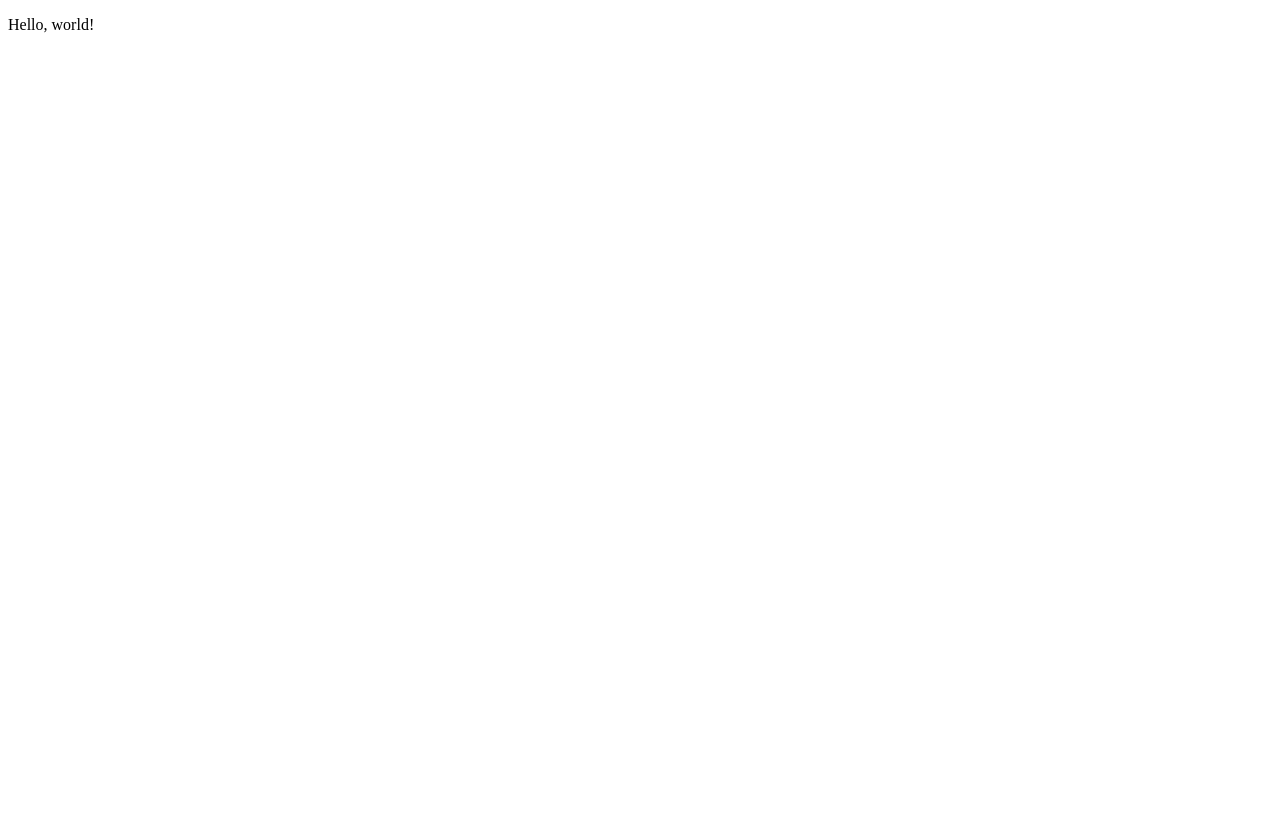
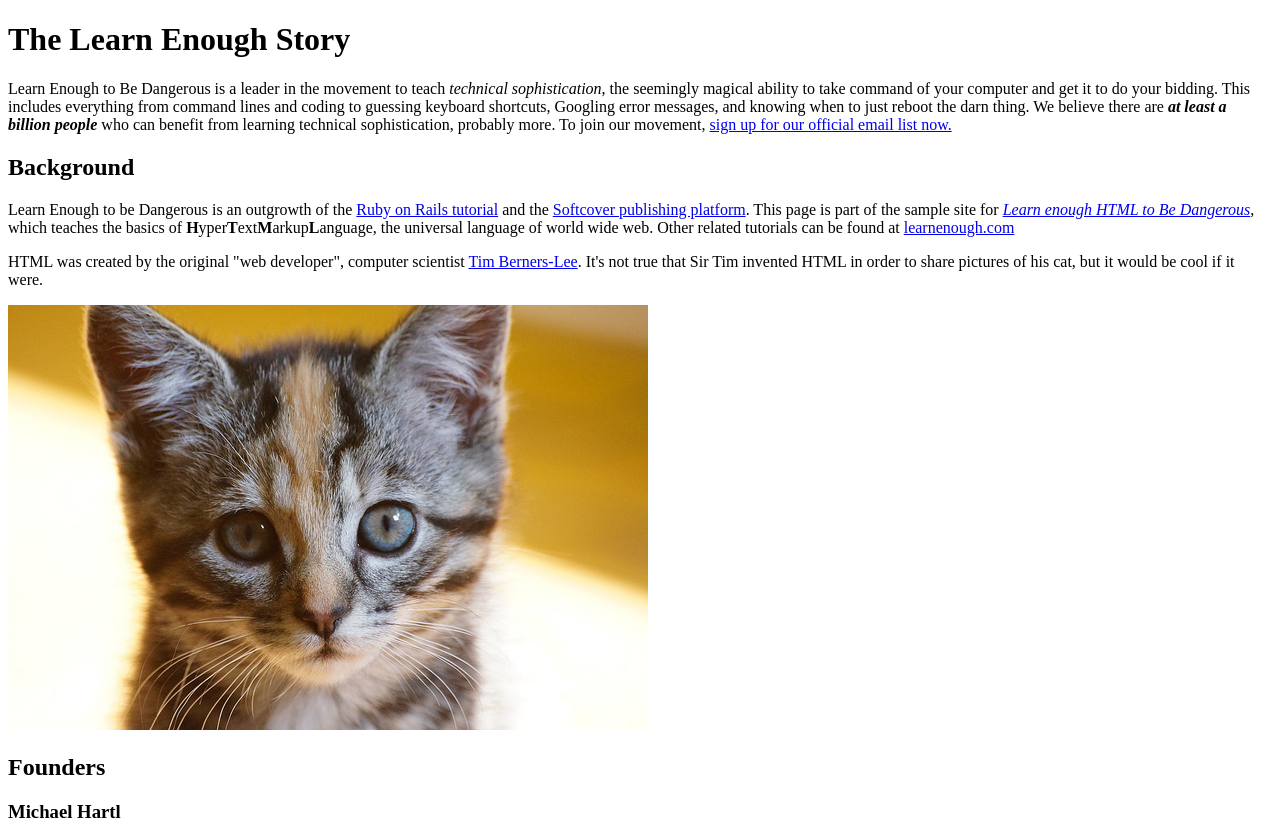
Before and after one commit to foobar289/sample_website, a plain HTML site: page index.html in a window 1280 px wide. Shown: the top 826 px of the page. Before the commit the page ends 800 px from the top, so only its background shows below. Drawn offline with Linux system fonts and the light colour scheme.

Commit message:
Add content and some images

```diff
--- a/index.html
+++ b/index.html
@@ -1,10 +1,58 @@
 <!DOCTYPE html>
 <html>
   <head>
-    <title>Page Title</title>
+    <title>Learn enough to be dangerous</title>
     <meta charset="utf-8">
   </head>
   <body>
-    <p>Hello, world!</p>
+    <h1>The Learn Enough Story</h1>
+
+    <p>
+      Learn Enough to Be Dangerous is a leader in the movement to teach
+      <em>technical sophistication</em>, the seemingly magical ability to take
+      command of your computer and get it to do your bidding. This includes
+      everything from command lines and coding to guessing keyboard shortcuts,
+      Googling error messages, and knowing when to just reboot the darn thing.
+      We believe there are <strong><em>at least a billion people</em></strong> who can benefit from
+      learning technical sophistication, probably more. To join our
+      movement, <a href="http://learnenough.com/email">sign up for our official email list now.</a>
+    </p>
+
+    <h2>Background</h2>
+
+    <p>
+      Learn Enough to be Dangerous is an outgrowth of the <a href="http://railstutorial.org">Ruby on Rails tutorial</a> and the
+      <a href="www.softcover.io">Softcover publishing platform</a>.
+      This page is part of the sample site for
+      <a href="http://learnenough.com/html-tutorial"><em>Learn enough HTML to Be Dangerous</em></a>, which teaches the basics of
+      <strong>H</strong>yper<strong>T</strong>ext<strong>M</strong>arkup<strong>L</strong>anguage, the universal language of world wide web.
+      Other related tutorials can be found at <a href ="http://learnenough.com/" target="_blank">learnenough.com</a>
+    </p>
+
+    <p>
+      HTML was created by the original "web developer", computer scientist
+      <a href="https://en.wikipedia.org/wiki/Tim_Berners-Lee">Tim
+      Berners-Lee</a>. It's not true that Sir Tim invented HTML in order to
+      share pictures of his cat, but it would be cool if it were.
+    </p>
+
+    <img src="images/kitten.jpg" alt="An adorable kitten">
+
+    <h2>Founders</h2>
+    <h3>Michael Hartl</h3>
+
+    <img src="https://gravatar.com/avatar/ffda7d145b83c4b118f982401f962ca6?s=150"
+     alt="Michael Hartl">
+
+    <h3>Lee Donahoe</h3>
+
+    <img src="https://gravatar.com/avatar/b65522a6f3a6899705d119d7aa232a6d?s=150"
+     alt="Lee Donahoe">
+
+    <h3>Nick Merwin</h3>
+
+    <img src="https://gravatar.com/avatar/e2d6ce2ba5c1b6d674ae8ff2b3b45d23?s=150"
+     alt="Nick Merwin">
+
   </body>
 </html>
```
Also changed, not shown: images/kitten.jpg (added).
